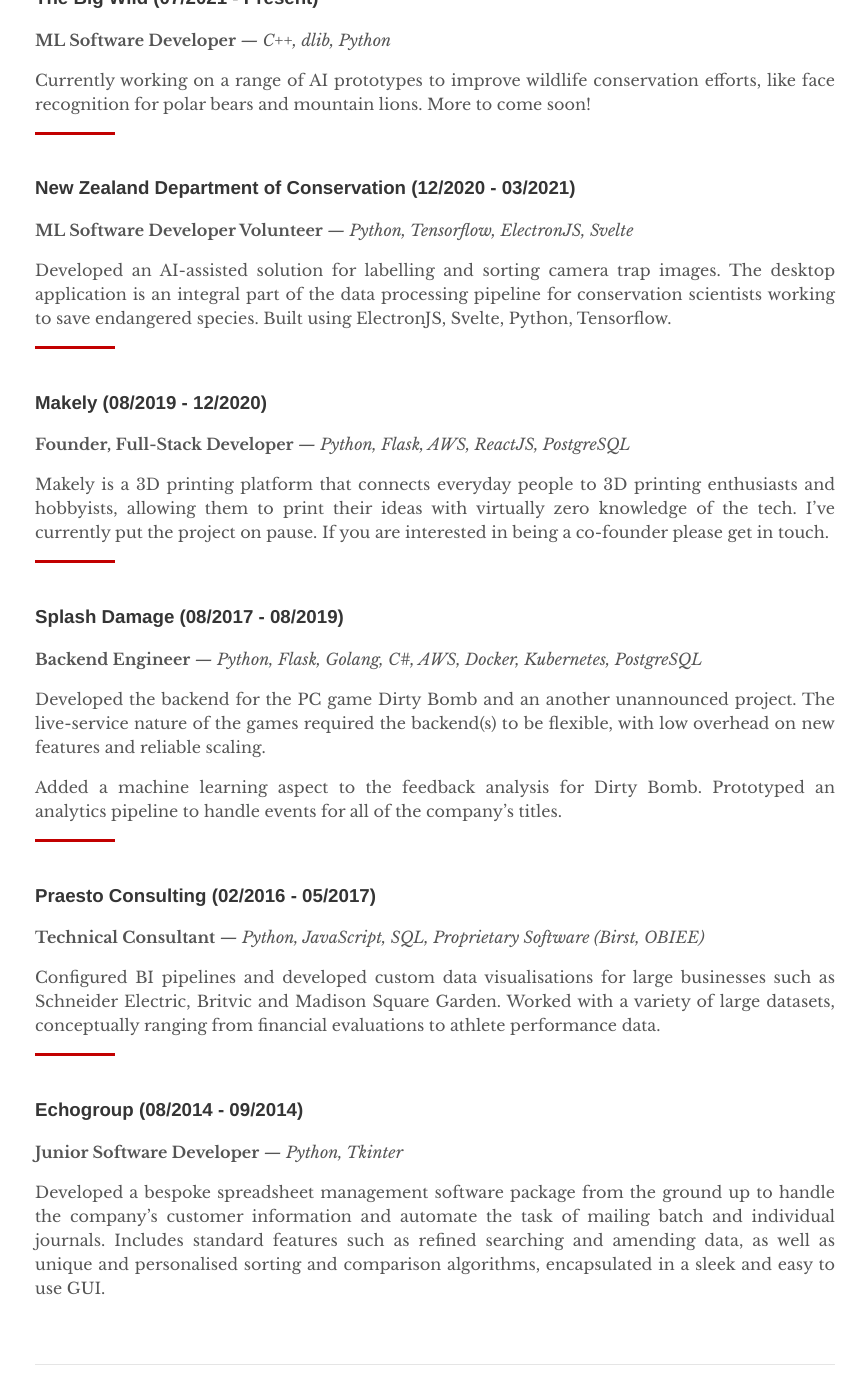
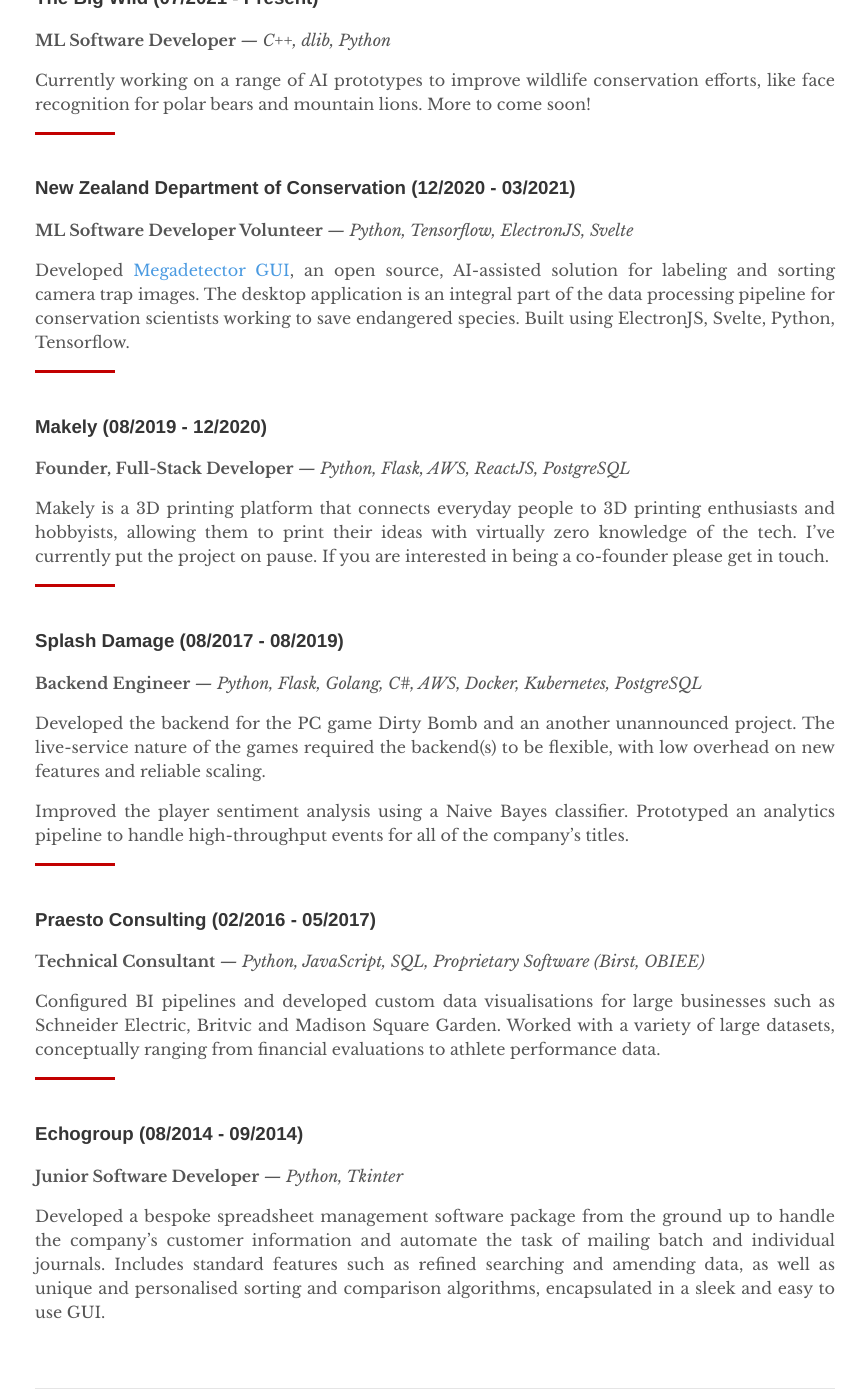
Before and after one commit to petargyurov/petargyurov.github.io, a Jekyll site: the page built from _pages/about.md, in a window 1280 px wide and 1400 px high, scrolled down 1188 px. Shown: the whole window, without its empty margins (205-1071 px from the left). Built offline with Jekyll 4.4.1, drawn with Linux system fonts in a browser that asks for light colours; some of the changed text lies outside the part shown.

Commit message:
Updated about me

```diff
--- a/_pages/about.md
+++ b/_pages/about.md
@@ -47,7 +47,7 @@ Currently working on a range of AI prototypes to improve wildlife conservation e
 
 **ML Software Developer Volunteer** <cite>&mdash; Python, Tensorflow, ElectronJS, Svelte</cite>
 
-Developed an AI-assisted solution for labelling and sorting camera trap images. The desktop application is an integral part of the data processing pipeline for conservation scientists working to save endangered species. Built using ElectronJS, Svelte, Python, Tensorflow.
+Developed [Megadetector GUI](https://github.com/petargyurov/megadetector-gui), an open source, AI-assisted solution for labeling and sorting camera trap images. The desktop application is an integral part of the data processing pipeline for conservation scientists working to save endangered species. Built using ElectronJS, Svelte, Python, Tensorflow.
 
 <div class="catalogue-divider"></div>
 <br>
@@ -68,7 +68,7 @@ on pause. If you are interested in being a co-founder please get in touch.
 
 Developed the backend for the PC game Dirty Bomb and an another unannounced project. The live-service nature of the games required the backend(s) to be flexible, with low overhead on new features and reliable scaling.
 
-Added a machine learning aspect to the feedback analysis for Dirty Bomb. Prototyped an analytics pipeline to handle events for all of the company's titles.
+Improved the player sentiment analysis using a Naive Bayes classifier. Prototyped an analytics pipeline to handle high-throughput events for all of the company's titles.
 
 <div class="catalogue-divider"></div>
 <br>
```
Also changed, not shown: other parts of _pages/about.md (+1 -1 lines).
